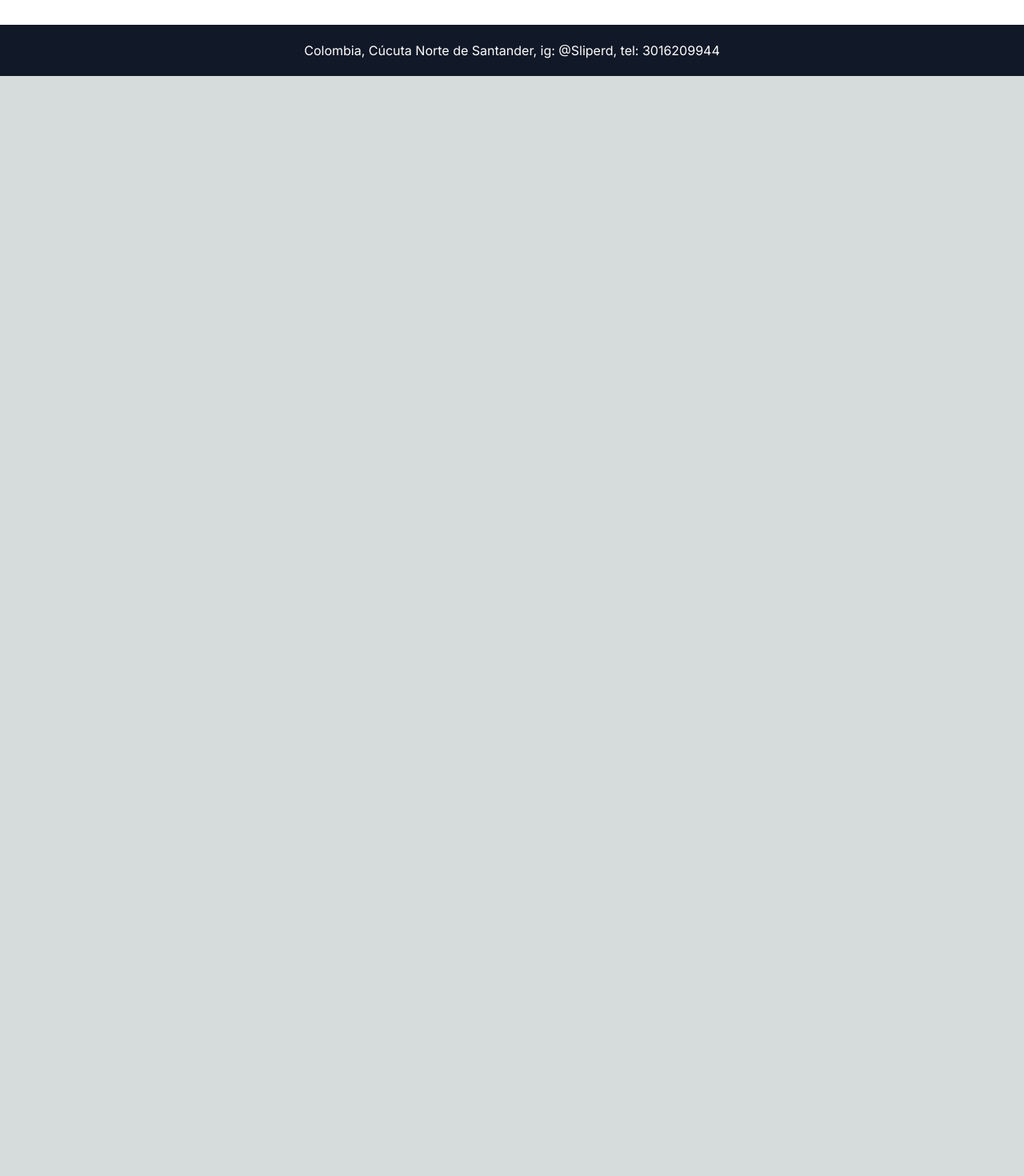
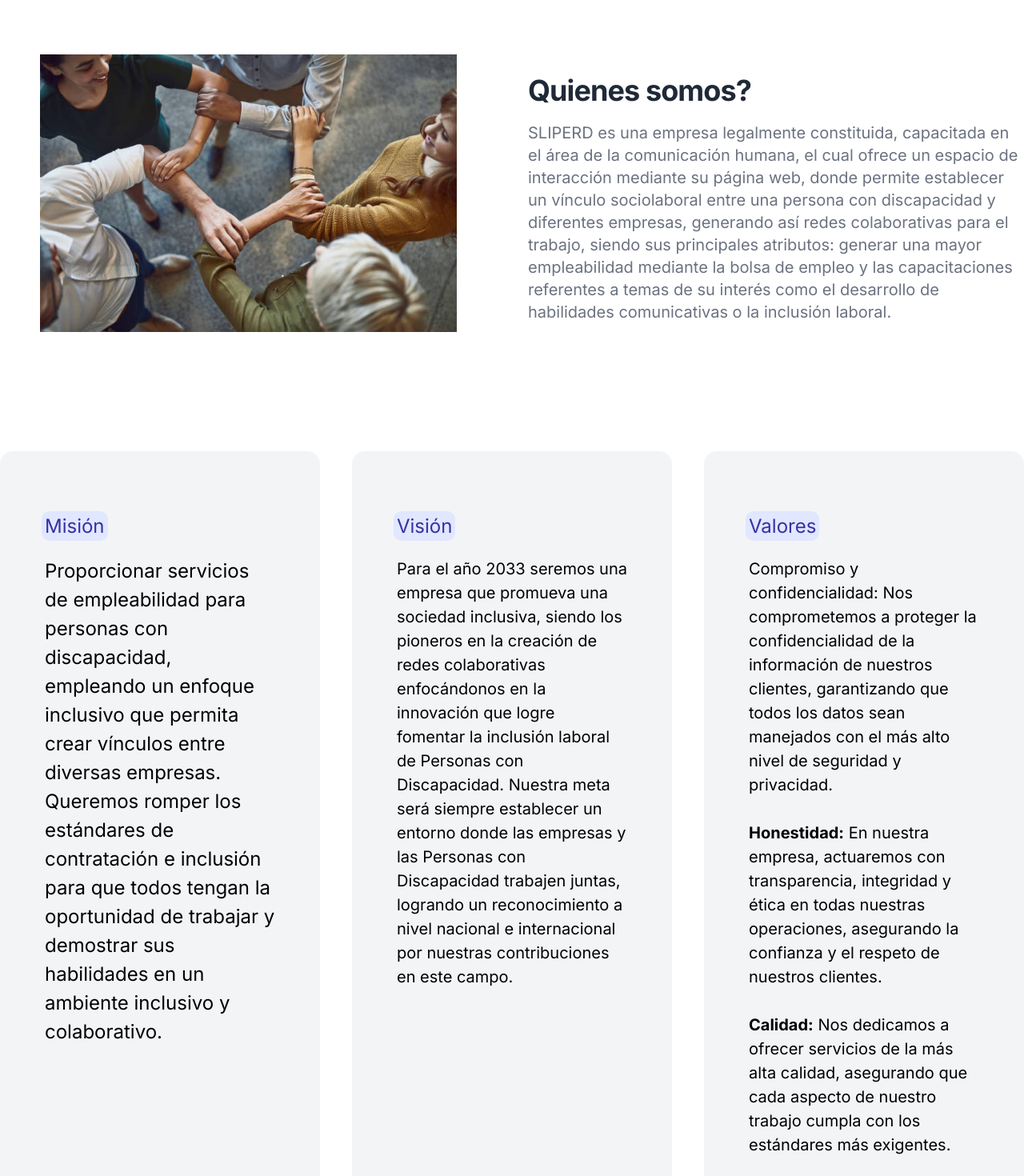
Before and after one commit to pipehdez/ilc360, a Next.js app: page /sliperd in a window 1280 px wide. Shown: the part 1460-2930 px from the top of the page at 80% size. Before the commit the page ends 1555 px from the top, so only its background shows below. Built offline with nearby package versions, Linux system fonts and the light colour scheme.

Commit message:
Benefist

```diff
--- a/src/app/sliperd/page.tsx
+++ b/src/app/sliperd/page.tsx
@@ -1,6 +1,8 @@
 import Benefits from '@/components/benefits'
 import SectionTitle from '@/components/sectionTitle'
 import Subnavbar from '@/components/subnavbar'
+import Testimonials from '@/components/testimonials'
+import { title } from 'process'
 import React from 'react'
 
 const navigation = [
@@ -25,12 +27,20 @@ const navigation = [
 const imageBackground = '/img/image-background.jpg'
 
 const benefitOneImg = '/img/description.jpg'
+const benefitTwoImg = '/img/about.jpg'
 
 const benefit = [
   {
-    title: "Highlight your benefits",
+    title: "",
     desc: "La inclusión laboral es un tema cada vez más relevante en nuestra sociedad, por ello, es importante reconocer el trabajo que empresas como SLIPERD están haciendo para promoverla. Esta plataforma en línea ofrece una oportunidad única para que personas con discapacidad puedan encontrar empleo en diferentes empresas, lo que les permitirá desarrollar sus habilidades y ser parte activa de la fuerza laboral dentro del país.",
     image: benefitOneImg,
+    imgPos: 'right'
+  },
+  {
+    title: "Quienes somos?",
+    desc: "SLIPERD es una empresa legalmente constituida, capacitada en el área de la comunicación humana, el cual ofrece un espacio de interacción mediante su página web, donde permite establecer un vínculo sociolaboral entre una persona con discapacidad y diferentes empresas, generando así redes colaborativas para el trabajo, siendo sus principales atributos: generar una mayor empleabilidad mediante la bolsa de empleo y las capacitaciones referentes a temas de su interés como el desarrollo de habilidades comunicativas o la inclusión laboral. ",
+    image: benefitTwoImg,
+    imgPos: 'left'
   }
 ];
 
@@ -54,9 +64,10 @@ export default function Page() {
       </div>
       {
         benefit.map((item, index) => (
-          <Benefits key={index} image={item.image} desc={item.desc} imgPos={'right'} />
+          <Benefits key={index} title={item.title} image={item.image} desc={item.desc} imgPos={item.imgPos} />
         ))
       }
+      <Testimonials />
       {/* // footer Colombia, Cúcuta Norte de Santander, ig: @Sliperd, tel: 3016209944 */}
       <footer className="bg-gray-900 text-white text-center p-5">
         <p>Colombia, Cúcuta Norte de Santander, ig: @Sliperd, tel: 3016209944</p>
--- a/src/components/benefits.tsx
+++ b/src/components/benefits.tsx
@@ -3,7 +3,7 @@ import React from "react";
 import Container from "./container";
 
 export default function Benefits(props: any) {
-  const { image, desc, imgPos } = props;
+  const { title, image, desc, imgPos } = props;
 
   return (
     <>
@@ -30,22 +30,14 @@ export default function Benefits(props: any) {
           }`}>
           <div>
             <div className="flex flex-col w-full mt-4">
-              {/* <h3 className="max-w-2xl mt-3 text-3xl font-bold leading-snug tracking-tight text-gray-800 lg:leading-tight lg:text-4xl dark:text-white">
-                {data.title}
-              </h3> */}
+              {title !== '' && <h3 className="max-w-2xl mt-3 text-3xl font-bold leading-snug tracking-tight text-gray-800 lg:leading-tight lg:text-4xl dark:text-white">
+                {title}
+              </h3>}
 
               <p className="max-w-2xl py-4 text-lg leading-normal text-gray-500 lg:text-xl xl:text-xl dark:text-gray-300">
                 {desc}
               </p>
             </div>
-
-            {/* <div className="w-full mt-5">
-              {data.bullets.map((item: any, index: number) => (
-                <Benefit key={index} title={item.title} icon={item.icon}>
-                  {item.desc}
-                </Benefit>
-              ))}
-            </div> */}
           </div>
         </div>
       </Container>
--- a/src/components/testimonials.tsx
+++ b/src/components/testimonials.tsx
@@ -1,55 +1,48 @@
 import Image from "next/image";
 import React from "react";
 import Container from "./container";
-
-import userOneImg from "../public/img/user1.jpg";
-import userTwoImg from "../public/img/user2.jpg";
-import userThreeImg from "../public/img/user3.jpg";
 
 export default function Testimonials() {
   return (
     <Container>
       <div className="grid gap-10 lg:grid-cols-2 xl:grid-cols-3">
         <div className="lg:col-span-2 xl:col-auto">
-          <div className="flex flex-col justify-between w-full h-full bg-gray-100 px-14 rounded-2xl py-14 dark:bg-trueGray-800">
+          <div className="flex flex-col justify-start w-full h-full bg-gray-100 px-14 rounded-2xl py-14 dark:bg-trueGray-800">
+            <p className="text-2xl leading-normal py-5">
+              <Mark>Misión</Mark>
+            </p>
             <p className="text-2xl leading-normal ">
-              Share a real <Mark>testimonial</Mark>
-              that hits some of your benefits from one of your popular customer.
+              Proporcionar servicios de empleabilidad para personas con discapacidad, empleando un enfoque inclusivo que permita crear vínculos entre diversas empresas. Queremos romper los estándares de contratación e inclusión para que todos tengan la oportunidad de trabajar y demostrar sus habilidades en un ambiente inclusivo y colaborativo.
             </p>
-
-            <Avatar
-              image={userOneImg}
-              name="Sarah Steiner"
-              title="VP Sales at Google"
-            />
           </div>
         </div>
-        <div className="">
-          <div className="flex flex-col justify-between w-full h-full bg-gray-100 px-14 rounded-2xl py-14 dark:bg-trueGray-800">
-            <p className="text-2xl leading-normal ">
-              Make sure you only pick the <Mark>right sentence</Mark>
-              to keep it short and simple.
+        <div className="lg:col-span-2 xl:col-auto">
+          <div className="flex flex-col justify-start w-full h-full bg-gray-100 px-14 rounded-2xl py-14 dark:bg-trueGray-800">
+            <p className="text-2xl leading-normal py-5">
+              <Mark>Visión</Mark>
             </p>
-
-            <Avatar
-              image={userTwoImg}
-              name="Dylan Ambrose"
-              title="Lead marketer at Netflix"
-            />
+            <p className="text-xl leading-normal ">
+              Para el año 2033 seremos una empresa que promueva una sociedad inclusiva, siendo los pioneros en la creación de redes colaborativas enfocándonos en la innovación que logre fomentar la inclusión laboral de Personas con Discapacidad. Nuestra meta será siempre establecer un entorno donde las empresas y las Personas con Discapacidad trabajen juntas, logrando un reconocimiento a nivel nacional e internacional por nuestras contribuciones en este campo.
+            </p>
           </div>
         </div>
-        <div className="">
-          <div className="flex flex-col justify-between w-full h-full bg-gray-100 px-14 rounded-2xl py-14 dark:bg-trueGray-800">
-            <p className="text-2xl leading-normal ">
-              This is an <Mark>awesome</Mark> landing page template I've seen. I
-              would use this for anything.
+        <div className="lg:col-span-2 xl:col-auto">
+          <div className="flex flex-col justify-start w-full h-full bg-gray-100 px-14 rounded-2xl py-14 dark:bg-trueGray-800">
+            <p className="text-2xl leading-normal py-5">
+              <Mark>Valores</Mark>
             </p>
-
-            <Avatar
-              image={userThreeImg}
-              name="Gabrielle Winn"
-              title="Co-founder of Acme Inc"
-            />
+            <p className="text-xl leading-normal ">
+              Compromiso y confidencialidad: Nos comprometemos a proteger la confidencialidad de la información de nuestros clientes, garantizando que todos los datos sean manejados con el más alto nivel de seguridad y privacidad.
+              <br />
+              <br />
+              <strong>Honestidad:</strong> En nuestra empresa, actuaremos con transparencia, integridad y ética en todas nuestras operaciones, asegurando la confianza y el respeto de nuestros clientes.
+              <br />
+              <br />
+              <strong>Calidad:</strong> Nos dedicamos a ofrecer servicios de la más alta calidad, asegurando que cada aspecto de nuestro trabajo cumpla con los estándares más exigentes.
+              <br />
+              <br />
+              <strong>Responsabilidad social:</strong> Trabajamos para generar un impacto positivo en la comunidad con discapacidad, promoviendo el bienestar social, la inclusión socio laboral y el desarrollo sostenible.
+            </p>
           </div>
         </div>
       </div>
@@ -57,26 +50,7 @@ export default function Testimonials() {
   );
 }
 
-function Avatar(props: any) {
-  return (
-    <div className="flex items-center mt-8 space-x-3">
-      <div className="flex-shrink-0 overflow-hidden rounded-full w-14 h-14">
-        <Image
-          src={props.image}
-          width="40"
-          height="40"
-          alt="Avatar"
-          layout="responsive"
-          placeholder="blur"
-        />
-      </div>
-      <div>
-        <div className="text-lg font-medium">{props.name}</div>
-        <div className="text-gray-600 dark:text-gray-400">{props.title}</div>
-      </div>
-    </div>
-  );
-}
+
 
 function Mark(props: any) {
   return (
```
Also changed, not shown: public/img/about.jpg (added).
